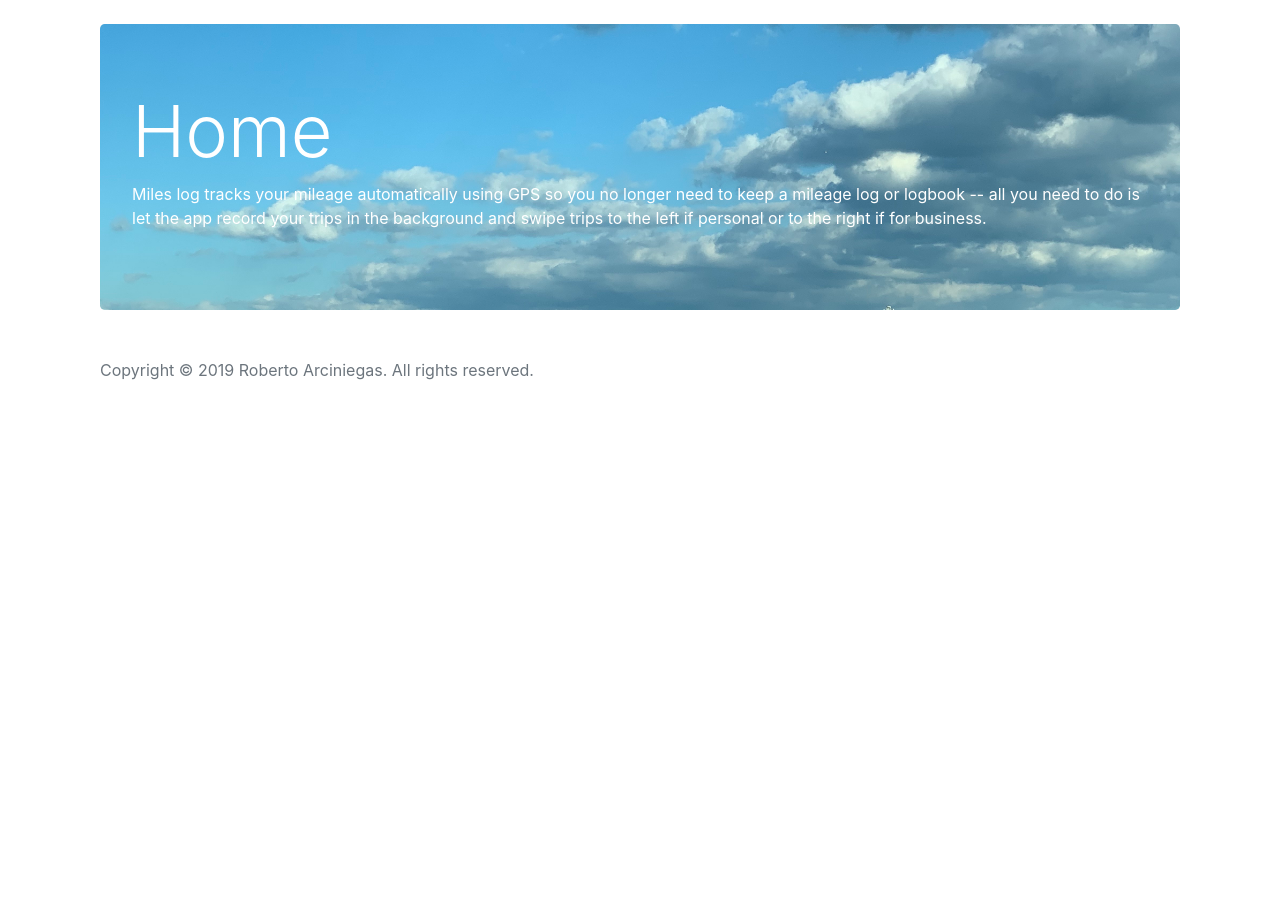
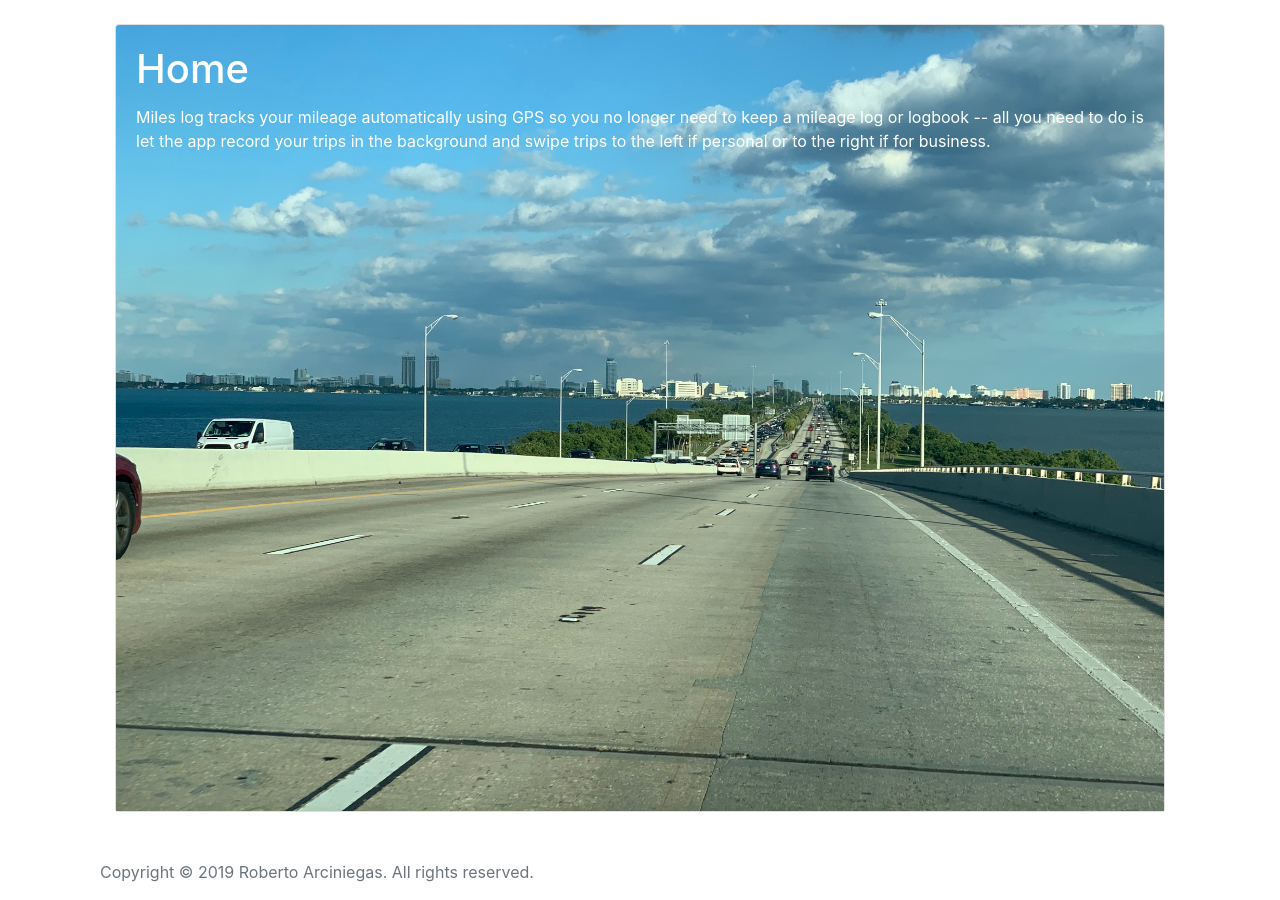
Before and after one commit to rarciniegas/mileslog, a CodeIgniter app: page /rarci/ in a window 1280 px wide. Shown: the part 56-956 px from the top of the page. Before the commit the page ends 436 px from the top, so only its background shows below. Run offline with CodeIgniter, Linux system fonts and the light colour scheme.

Commit message:
Home and About modified

```diff
--- a/application/views/pages/home.php
+++ b/application/views/pages/home.php
@@ -1,8 +1,18 @@
-
+<!--
     <div class="jumbotron">
       <h1 class="display-3">Home</h1>
       <p>Miles log tracks your mileage automatically using GPS so you no longer need to keep a mileage log or logbook -- all you need to do is let the app record your trips in the background and swipe trips to the left if personal or to the right if for business.</p>
+
+    </div>
+      -->
+      <div class="col-md-12 mx-auto">
+<div class="card" >
+  <img class="card-img-top" src="<?php echo base_url(); ?>assets/images/causeway.jpg" alt="Card image">
+  <div class="card-img-overlay">
+    <h1 class="card-title">Home</h1>
+    <p class="card-text">Miles log tracks your mileage automatically using GPS so you no longer need to keep a mileage log or logbook -- all you need to do is let the app record your trips in the background and swipe trips to the left if personal or to the right if for business.</p>
       <?php if($this->session->userdata('logged_in')) : ?>
       	<p><a class="btn btn-primary btn-lg" href="<?php echo base_url(); ?>vehicles/fuelup" role="button">Fuel up &raquo;</a></p>
-      <?php endif;?>
-    </div>
+      <?php endif;?>  </div>
+</div>
+</div>
--- a/application/views/templates/header.php
+++ b/application/views/templates/header.php
@@ -4,7 +4,7 @@
     <!-- Required meta tags -->
     <meta charset="utf-8">
     <meta name="viewport" content="width=device-width, initial-scale=1, shrink-to-fit=no">
-
+    <link rel='icon' href='<?php echo base_url(); ?>assets/images/favicon.ico' type='image/x-icon'/ >
     <!-- Bootstrap CSS -->
     <link rel="stylesheet" href="https://stackpath.bootstrapcdn.com/bootstrap/4.3.1/css/bootstrap.min.css" integrity="sha384-ggOyR0iXCbMQv3Xipma34MD+dH/1fQ784/j6cY/iJTQUOhcWr7x9JvoRxT2MZw1T" crossorigin="anonymous">
     <link rel="stylesheet" href="<?php echo base_url(); ?>assets/css/style.css">
--- a/assets/css/style.css
+++ b/assets/css/style.css
@@ -9,5 +9,11 @@ body {
 .jumbotron{
   background-image: url("../images/causeway.jpg");
   background-size: cover;
+  color: yellow;
+}
+.card-text {
   color: white;
 }
+.card-title {
+  color: white;
+}
```
Also changed, not shown: application/views/pages/about.php (+13 -1 lines), assets/images/favicon.ico (added).
